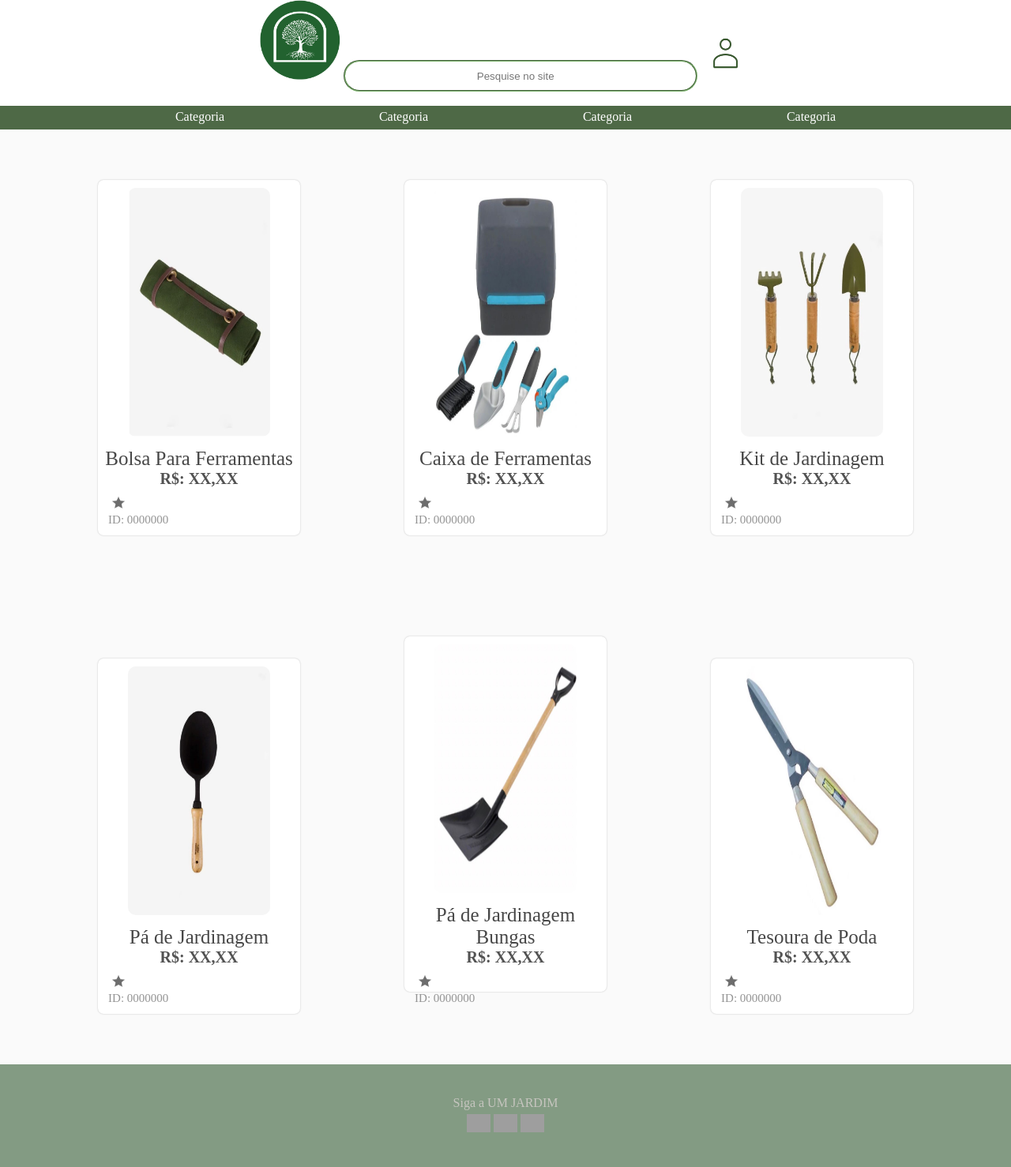
After one commit to gabebraga/um_jardim, a PHP site: page /cat_pool.html in a window 1280 px wide. The commit adds this page. Shown: the whole page at 79% size. Run offline with PHP 8.4, Linux system fonts and the light colour scheme; grey boxes are pictures that could not be loaded.

Commit message:
Categorias

```diff
--- /dev/null
+++ b/cat_pool.html
@@ -0,0 +1,83 @@
+<!DOCTYPE html>
+<html lang="pt-br">
+<head>
+    <meta charset="UTF-8">
+    <meta http-equiv="X-UA-Compatible" content="IE=edge">
+    <meta name="viewport" content="width=device-width, initial-scale=1.0">
+    <link rel="stylesheet" href="header.css">
+    <link rel="stylesheet" href="categorias.css">
+    <link rel="stylesheet" href="footer.css">
+    <title>Document</title>
+</head>
+<header>
+    <section class="header">
+        <img src="pi fotos/logo.png" id="logo-img">
+        <input type="search" id="pesquisa" placeholder="Pesquise no site">
+        <img src="pi fotos/login.png" id="login-img">
+    </section>
+    <section class="menu-nav">
+            <div class="menu-item" >Categoria</div>
+            <div class="menu-item">Categoria</div>
+            <div class="menu-item">Categoria</div>
+            <div class="menu-item">Categoria</div>
+    </section>
+</header>
+<body>
+    <header>
+        <section id="sec_aprod">
+            <div class="prod">
+                <img src="pi fotos/Bolsa de Ferramentas.png" alt="" class="img_prod">
+                <p class="title_prod"> Bolsa Para Ferramentas<p>
+                <p class="value_prod">R$: XX,XX</p>
+                <img src="pi fotos/avs.png" class="avs_prod">
+                <p class="id_prod">ID: 0000000</p>
+            </div>
+            <div class="prod">
+                <img src="pi fotos/Caixa de Ferramentas.png" alt="" class="img_prod">
+                <p class="title_prod"> Caixa de Ferramentas<p>
+                <p class="value_prod">R$: XX,XX</p>
+                <img src="pi fotos/avs.png" class="avs_prod">
+                <p class="id_prod">ID: 0000000</p>
+            </div>
+            <div class="prod">
+                <img src="pi fotos/Kit de Jardinagem.png" alt="" class="img_prod">
+                <p class="title_prod"> Kit de Jardinagem <p>
+                <p class="value_prod">R$: XX,XX</p>
+                <img src="pi fotos/avs.png" class="avs_prod">
+                <p class="id_prod">ID: 0000000</p>
+            </div>
+            <div class="prod">
+                <img src="pi fotos/Pá de Jardinagem.png" alt="" class="img_prod">
+                <p class="title_prod"> Pá de Jardinagem<p>
+                <p class="value_prod">R$: XX,XX</p>
+                <img src="pi fotos/avs.png" class="avs_prod">
+                <p class="id_prod">ID: 0000000</p>
+            </div>
+            <div class="prod">
+                <img src="pi fotos/Pá Grande.png" alt="" class="img_prod">
+                <p class="title_prod"> Pá de Jardinagem Bungas<p>
+                <p class="value_prod">R$: XX,XX</p>
+                <img src="pi fotos/avs.png" class="avs_prod">
+                <p class="id_prod">ID: 0000000</p>
+            </div>
+            <div class="prod">
+                <img src="pi fotos/Tesoura.png" alt="" class="img_prod">
+                <p class="title_prod"> Tesoura de Poda<p>
+                <p class="value_prod">R$: XX,XX</p>
+                <img src="pi fotos/avs.png" class="avs_prod">
+                <p class="id_prod">ID: 0000000</p>
+            </div>
+        </section>
+        <footer class="rodapé">
+            <p class="footer-txt">Siga a UM JARDIM</p>
+            <div class="all-icons">
+                <img src="https://cdn3.iconfinder.com/data/icons/free-social-icons/67/instagram_circle_gray-256.png"
+                    class="icon">
+                <img src="https://cdn3.iconfinder.com/data/icons/free-social-icons/67/twitter_circle_gray-256.png"
+                    class="icon">
+                <img src="https://cdn3.iconfinder.com/data/icons/free-social-icons/67/facebook_circle_gray-256.png"
+                    class="icon">
+            </div>
+        </footer>
+</body>
+</html>
--- a/categorias.css
+++ b/categorias.css
@@ -1,31 +1,46 @@
-*{
+* {
     margin: 0;
 }
-body{
+body {
+    background-color: #fafafa;
+}
+#sec_aprod {
+    width: 100%;
+    text-align: center;
+    display: block;
+}
+.prod {
+    margin: 5%;
+    display: inline-block;
+    width: 20%;
+    height: 450px;
+    border-radius: 7px;
+    box-shadow: 0px 0px 2px #bebebe;
     background-color: white;
-    font-family: Bekinder;
-    width: 100%;
 }
-.sec_prod{
- width: 100%;
- display: block;
- text-align: center;
+.img_prod {
+    margin-top: 10px;
+    width: 70%;
+   border-radius: 10px;
+    height: 70%;
 }
-.prod_cat{
-    box-sizing: border-box;
-    width: 16%;
-    display: inline-block;
-    margin: 1.5% 5%;
-    box-shadow: 0px 0px 10px #949494;
+.title_prod{
+    margin-top: 10px;
+    color: rgb(71, 71, 71);
+    font-size: 25px;
 }
-.imgs{
-    width: 100%;
+.value_prod{
+    color: rgb(82, 82, 82);
+    font-size: 20px;
+    font-weight: bold;
 }
-.text_sku{
-    width: 100%;
-    font-size: 150%;
+.avs_prod{
+    margin-right: 80%;
+    margin-top: 10px;
+    width: 7%;
 }
-.preco_sku{
-    margin-top: 5%;
-    font-size: 150%;
+.id_prod{
+    margin-right: 60%;
+    font-size: 15px;
+    color: #949494;
 }
--- a/header.css
+++ b/header.css
@@ -1,50 +1,56 @@
-header {
-    margin-bottom: 8px;
-    width: 100%;
+*{
+    margin: 0;
 }
-
 .header {
     background-color: #ffffff;
     height: 134px;
     width: 100%;
-    position: relative;
+    display: block;
+    text-align: center;
 }
-#logo {
-    float: left;
-    font-size: 54px;
-    margin: 36px;
-    font-family: prata;
-    color: #4e6946;
+
+
+#logo-img{
+    width: 8%;
+    height: 75%;
+    display: inline;
+    box-sizing: border-box;
 }
-#pesquisa {
-    float: left;
-    width: 450px;
-    height: 36px;
-    margin: 45px;
+
+#pesquisa{
+    width: 35%;
+    height: 30%;
+    text-align: center;
+    border-radius: 30px;
+    border-color: #80b571;
     border-style: groove;
+    color: rgb(184, 184, 184);
     border-width: 2px;
-    border-color: #80b571;
-    border-radius: 30px;
-    padding-left: 15px;
-    color: rgb(184, 184, 184);
 }
-#login {
-    float: right;
-    margin: 17px 25px 17px 20px;
-    width: 56px;
+
+
+#login-img{
+    width: 5%;
+    height: 50%;
 }
+
+
 .menu-nav {
     width: 100%;
     background-color: #4e6946;
     height: 30px;
     box-sizing: border-box;
     padding: 5px;
+    display: block;
     text-align: center;
+    margin-top: 0;
+
 }
 .menu-item {
-    display: inline;
+    display: inline-block;
     width: 10%;
     height: 100%;
     color: rgb(255, 255, 255);
-    margin: 5px;
+    padding-left: 5%;
+    padding-right: 5%;
 }
```
Also changed, not shown: cat_coz_ext.html (added, +83 -0 lines), cat_moveis.html (added, +83 -0 lines), cat_plantas.html (added, +83 -0 lines), cat_tools.html (added, +83 -0 lines), categorias.html (deleted, +0 -76 lines), login.css (+8 -15 lines), login.html (+14 -30 lines).
